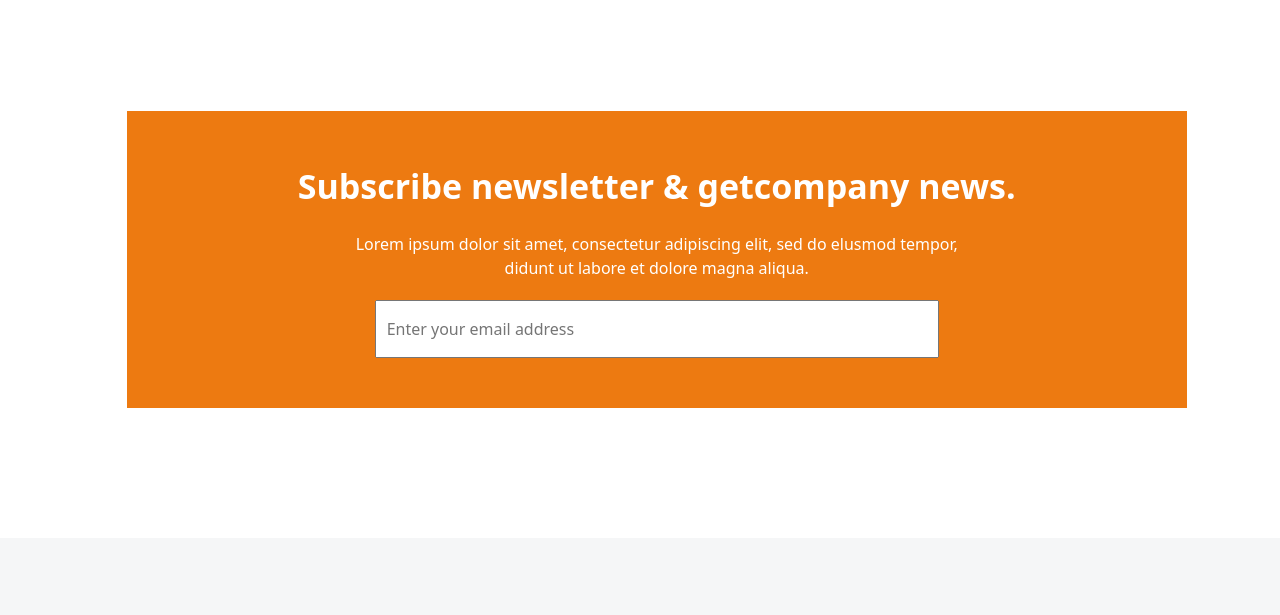
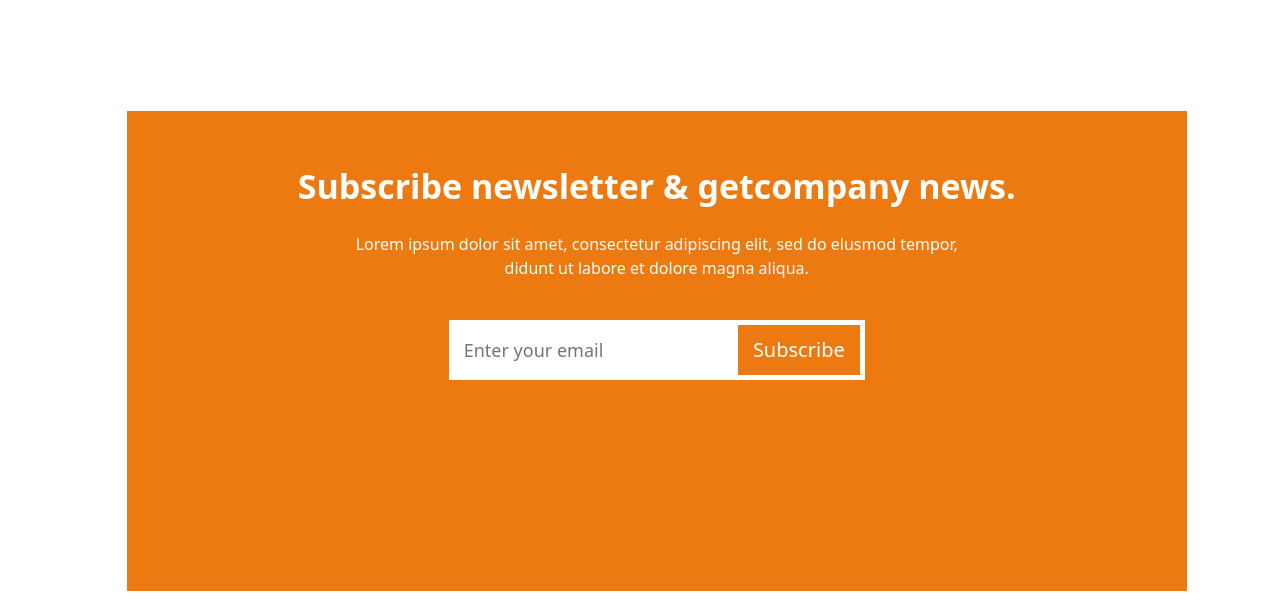
Before and after one commit to jishan-html/Platfrom, a plain HTML site: page index.html in a window 1280 px wide. Shown: the part 3230-3845 px from the top of the page. Drawn offline with nearby package versions, Linux system fonts and the light colour scheme.

Commit message:
email subscribe

```diff
--- a/index.html
+++ b/index.html
@@ -209,7 +209,14 @@
                   Lorem ipsum dolor sit amet, consectetur adipiscing elit, sed do elusmod tempor,<br>
                    didunt ut labore et dolore magna aliqua.
                 </div>
-                <input class="last-input"  type="email" name="" id="" placeholder="Enter your email address">
+                <div class="box">
+                  <form action="#">
+                      <div class="form-box">
+                          <input type="email" name="" id="" placeholder="Enter your email">
+                          <button type="submit">Subscribe</button>
+                      </div>
+                  </form>
+              </div>
               </div>
         </div>
      </div>
--- a/style.css
+++ b/style.css
@@ -105,7 +105,7 @@ body {
   border: 1px solid rgb(237, 122, 17);
   background-color: rgb(237, 122, 17);
   padding: 3%;
-  margin-left: 1.9%;
+  margin-left: 1.5%;
   width: 90%;
   color: aliceblue;
 }
@@ -176,6 +176,9 @@ body {
   width: 70%;
   padding: 0;
   margin-bottom: 28px;
+}
+.cotent .row {
+  display: flex;
 }
 
 .c-150 {
@@ -334,6 +337,36 @@ body {
   margin: 130px 0px 130px 0px;
   justify-content: center;
 }
+.box {
+  display: flex;
+  align-self: center;
+  justify-content: center;
+  padding-top: 40px;
+  margin: 0;
+}
+.form-box {
+  padding: 5px;
+  background-color: white;
+}
+.form-box input {
+  font-size: 18px;
+  color: black;
+  padding: 10px 10px;
+  /* padding: 15px 10px; */
+  border: none;
+  outline: none;
+  background-color: white;
+}
+.form-box button {
+  color: white;
+  padding: 10px 15px;
+  /* padding: 15px 20px; */
+  font-size: 20px;
+  border: none;
+  background-color: rgb(237, 122, 17);
+  cursor: pointer;
+  transition: .3s;
+}
 .black-img > img {
   width: 95%;
 }
@@ -352,7 +385,13 @@ body {
 .frequently .content3 {
   margin-left: 4%;
   margin-top: 130px;
-  padding: 50px 60px 50px 60px;
+  padding: 50px 20px 50px 20px;
+  height: 60vh;
+}
+@media screen and (max-width: 900px) {
+  .frequently .content3 {
+    height: 70vh;
+  }
 }
 .text-frequently {
   text-align: center;
@@ -533,3 +572,12 @@ body {
 footer {
   background-color: rgb(245, 246, 247);
 }
+.footer-area .newsletter .subscribe button {
+  border: none;
+  position: absolute;
+  top: 12px;
+  right: 12px;
+  background: linear-gradient(225deg, #CB50E4 0%, #6B45DD 100%);
+  border-radius: 5px;
+  padding: 5px 13px;
+}
```
